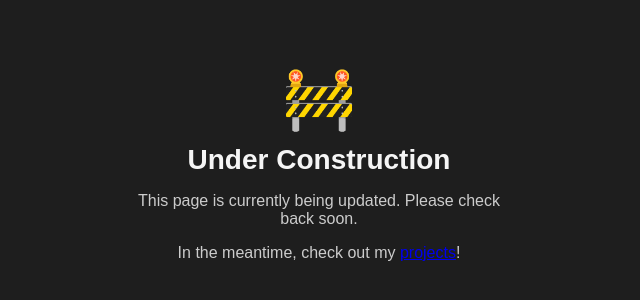
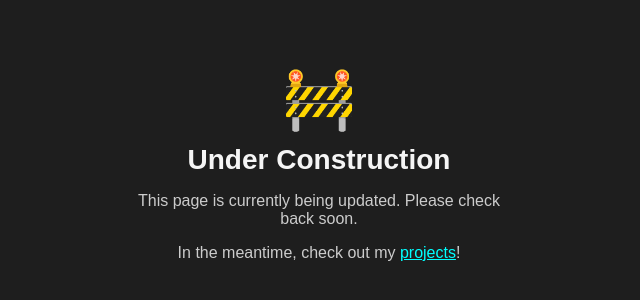
Before and after one commit to rileybarshak/maintenence-page, a plain HTML site: page index.html in a window 1280 px wide. Shown: the part 230-530 px from the top of the page, 321-961 px from the left. Drawn offline with Linux system fonts and the light colour scheme.

Commit message:
Edit coloring

```diff
--- a/index.html
+++ b/index.html
@@ -12,7 +12,7 @@
     <div class="icon">🚧</div>
     <h1>Under Construction</h1>
     <p>This page is currently being updated. Please check back soon.</p>
-	<p>In the meantime, check out my <a href="https://projects.rileyb.net">projects</a>! </p>
+	<p>In the meantime, check out my <a href="https://projects.rileyb.net" style="color:aqua">projects</a>! </p>
 
   </div>
 </body>
```
